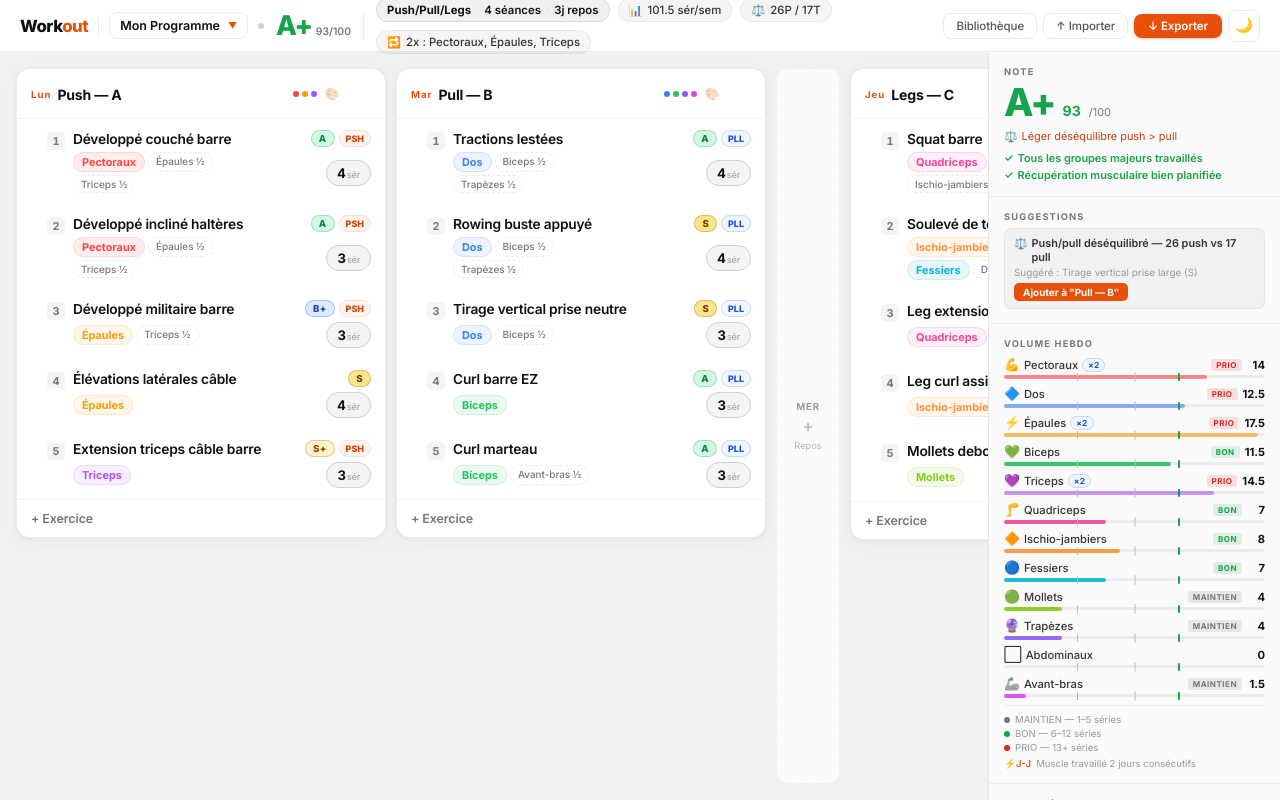
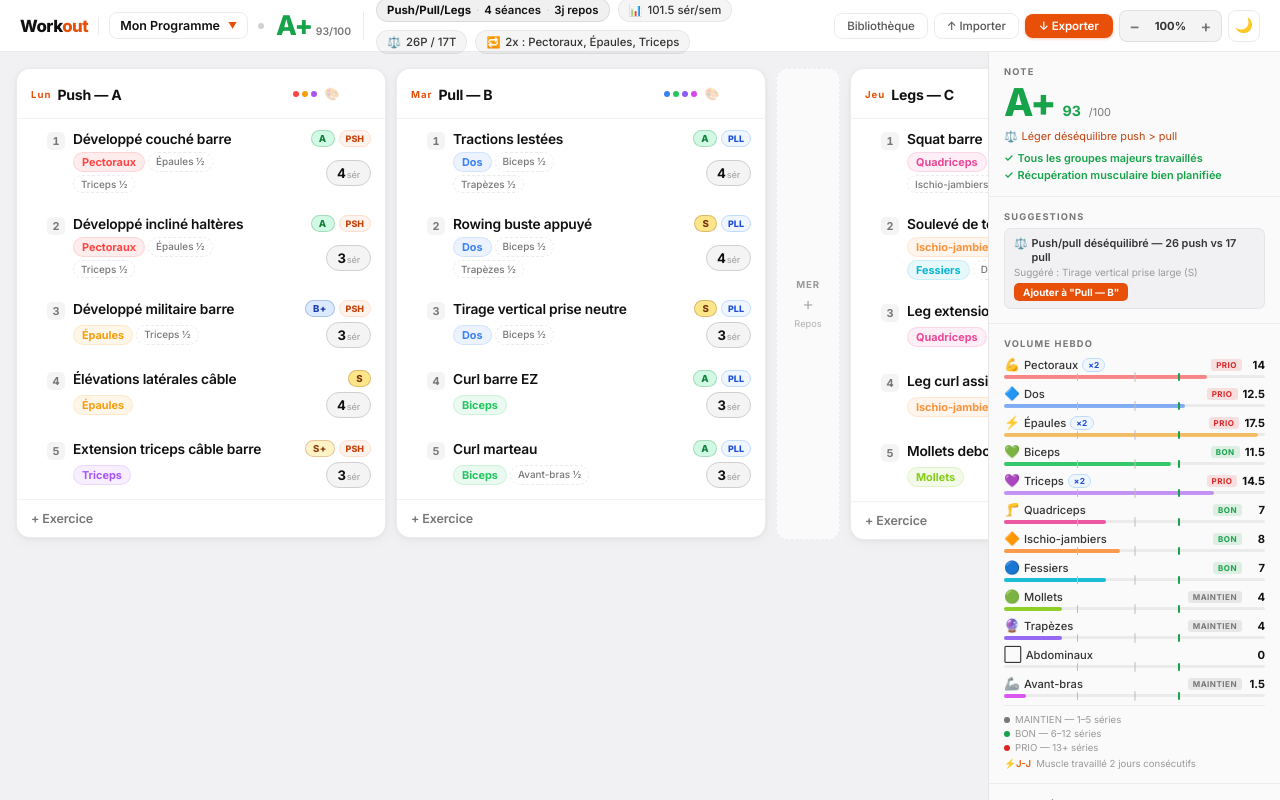
Before and after one commit to naxlamenax/workout-builder-light, a React (Vite) app: page / in a window 1280 px wide. Built offline with nearby package versions, Linux system fonts and the light colour scheme.

Commit message:
Add files via upload

```diff
--- a/src/App.jsx
+++ b/src/App.jsx
@@ -579,6 +579,7 @@ export default function WorkoutDashboard() {
   const [importError,    setImportError]    = useState("");
   const [saveStatus,     setSaveStatus]     = useState("idle");
   const [darkMode,       setDarkMode]       = useState(() => localStorage.getItem("workout-dark") === "1");
+  const [zoom,           setZoom]           = useState(() => parseFloat(localStorage.getItem("workout-zoom") || "1"));
   const [dragSrc,        setDragSrc]        = useState(null); // {dayId, exIdx}
   const [dragOver,       setDragOver]       = useState(null); // {dayId, insertIdx}
   const [colorPickerId,  setColorPickerId]  = useState(null); // dayId
@@ -703,6 +704,15 @@ export default function WorkoutDashboard() {
   useEffect(() => {
     localStorage.setItem("workout-dark", darkMode ? "1" : "0");
   }, [darkMode]);
+
+  useEffect(() => {
+    localStorage.setItem("workout-zoom", zoom.toString());
+  }, [zoom]);
+
+  const ZOOM_STEPS = [0.6, 0.7, 0.8, 0.9, 1, 1.1, 1.2];
+  const zoomIn  = () => setZoom(z => { const i = ZOOM_STEPS.indexOf(z); return ZOOM_STEPS[Math.min(i+1, ZOOM_STEPS.length-1)]; });
+  const zoomOut = () => setZoom(z => { const i = ZOOM_STEPS.indexOf(z); return ZOOM_STEPS[Math.max(i-1, 0)]; });
+  const zoomReset = () => setZoom(1);
 
   useEffect(() => {
     clearTimeout(prioTimer.current);
@@ -1066,6 +1076,16 @@ export default function WorkoutDashboard() {
             <button className="hdr-ghost" onClick={() => setModal({ type:"library" })}>Bibliothèque</button>
             <button className="hdr-ghost" onClick={() => fileInputRef.current?.click()}>↑ Importer</button>
             <button className="hdr-solid" onClick={exportBackup}>↓ Exporter</button>
+            {/* Zoom controls */}
+            <div style={{ display:"flex", alignItems:"center", gap:1, background:"var(--sets-bg)",
+              border:"1px solid var(--border)", borderRadius:8, padding:"2px", flexShrink:0 }}>
+              <button className="zoom-btn" onClick={zoomOut} disabled={zoom <= ZOOM_STEPS[0]} title="Dézoomer">−</button>
+              <button className="zoom-reset" onClick={zoomReset} title="Zoom 100%">
+                {Math.round(zoom * 100)}%
+              </button>
+              <button className="zoom-btn" onClick={zoomIn} disabled={zoom >= ZOOM_STEPS[ZOOM_STEPS.length-1]} title="Zoomer">+</button>
+            </div>
+
             <button className="theme-toggle" onClick={() => setDarkMode(d => !d)} title={darkMode ? "Mode clair" : "Mode sombre"}>
               {darkMode ? "☀️" : "🌙"}
             </button>
@@ -1077,7 +1097,16 @@ export default function WorkoutDashboard() {
         <div className="main" onClick={() => setColorPickerId(null)}>
 
           {/* ── WEEK BOARD ──────────────────────────────────────────── */}
-          <div className="week-board">
+          <div className="week-board" style={{ overflow:"auto" }}>
+            <div style={{
+              display:"flex", alignItems:"flex-start", gap:10,
+              transform:`scale(${zoom})`,
+              transformOrigin:"top left",
+              width: zoom < 1 ? `${100/zoom}%` : "max-content",
+              minHeight: zoom < 1 ? `${100/zoom}%` : undefined,
+              padding: zoom !== 1 ? `${16/zoom}px` : 16,
+              transition:"transform 0.15s ease",
+            }}>
             {DAY_KEYS.map((key, idx) => {
               const session = week[idx];
               const isRest  = !session;
@@ -1292,6 +1321,7 @@ export default function WorkoutDashboard() {
                 </div>
               );
             })}
+            </div>
           </div>
 
           {/* ── ANALYSIS PANEL ──────────────────────────────────────── */}
@@ -2111,13 +2141,10 @@ const CSS = `
   ───────────────────────────────────────────── */
 
   .week-board {
-    display:flex;
-    align-items:flex-start;
-    gap:10px;
-    padding:16px;
-    overflow-x:auto;
-    overflow-y:auto;
+    overflow:auto;
     background:var(--bg);
+    flex:1;
+    min-height:0;
   }
 
   /* ─────────────────────────────────────────────
@@ -2274,11 +2301,13 @@ const CSS = `
     align-items:flex-start;
     gap:8px;
     padding:11px 14px 11px 10px;
-    border-bottom:2px solid var(--border);
+    border-bottom:1px solid #D1D1D6;
     transition:background 0.12s;
     position:relative;
   }
+  .dark .ex-row { border-bottom-color:#333338; }
   .ex-row:last-of-type { border-bottom:none; }
+  .dark .ex-row:last-of-type { border-bottom:none; }
   .ex-row:nth-child(even) { background:var(--row-alt, rgba(0,0,0,0.015)); }
   .ex-row:hover { background:var(--row-hover) !important; }
 
@@ -2742,6 +2771,42 @@ const CSS = `
      MISC
   ───────────────────────────────────────────── */
 
+  /* Zoom controls */
+  .zoom-btn {
+    background:none;
+    border:none;
+    cursor:pointer;
+    width:26px;
+    height:26px;
+    display:flex;
+    align-items:center;
+    justify-content:center;
+    font-size:1rem;
+    font-weight:600;
+    color:var(--text-muted);
+    border-radius:6px;
+    transition:all 0.12s;
+    font-family:inherit;
+  }
+  .zoom-btn:hover:not(:disabled) { background:var(--surface); color:var(--text); }
+  .zoom-btn:disabled { opacity:0.3; cursor:default; }
+  .zoom-reset {
+    background:none;
+    border:none;
+    cursor:pointer;
+    padding:0 6px;
+    height:26px;
+    font-family:inherit;
+    font-size:0.7rem;
+    font-weight:700;
+    color:var(--text-sub);
+    min-width:36px;
+    text-align:center;
+    border-radius:4px;
+    transition:all 0.12s;
+  }
+  .zoom-reset:hover { background:var(--surface); color:var(--accent); }
+
   /* Theme toggle */
   .theme-toggle {
     background:none;
```
